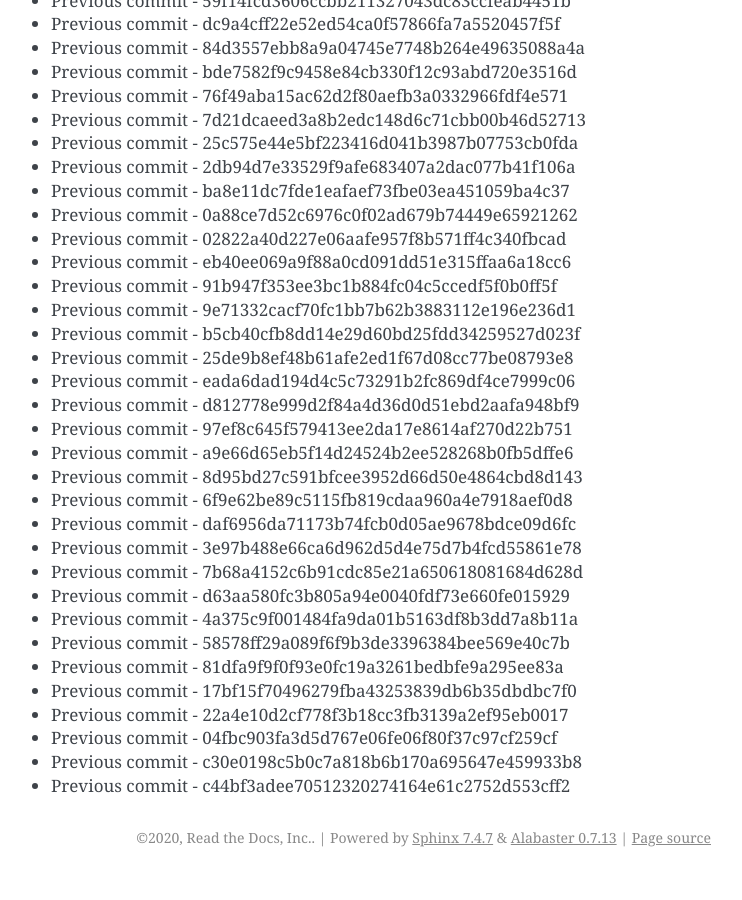
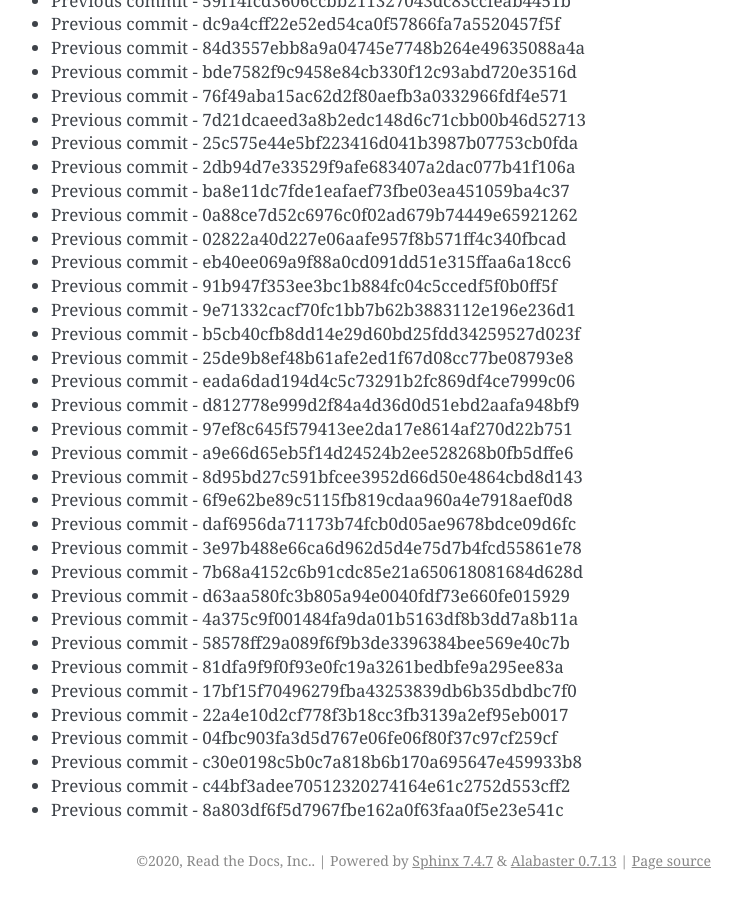
Before and after one commit to readthedocs/rtd-git-stresstest, a Sphinx documentation site: the page built from docs/updates.rst, in a window 1280 px wide and 900 px high, scrolled down 9317 px. Shown: the whole window, without its empty margins (399-1141 px from the left). Built offline with Sphinx 7.4.7, drawn with Linux system fonts in a browser that asks for light colours; before the commit the page ends 10194 px from its top, so only the background shows below that.

Commit message:
Generating commit from previous: 8a803df6f5d7967fbe162a0f63faa0f5e23e541c

```diff
--- a/docs/updates.rst
+++ b/docs/updates.rst
@@ -423,3 +423,4 @@ It can be tested for any performance characteristics.
 * Previous commit - 04fbc903fa3d5d767e06fe06f80f37c97cf259cf
 * Previous commit - c30e0198c5b0c7a818b6b170a695647e459933b8
 * Previous commit - c44bf3adee70512320274164e61c2752d553cff2
+* Previous commit - 8a803df6f5d7967fbe162a0f63faa0f5e23e541c
```
